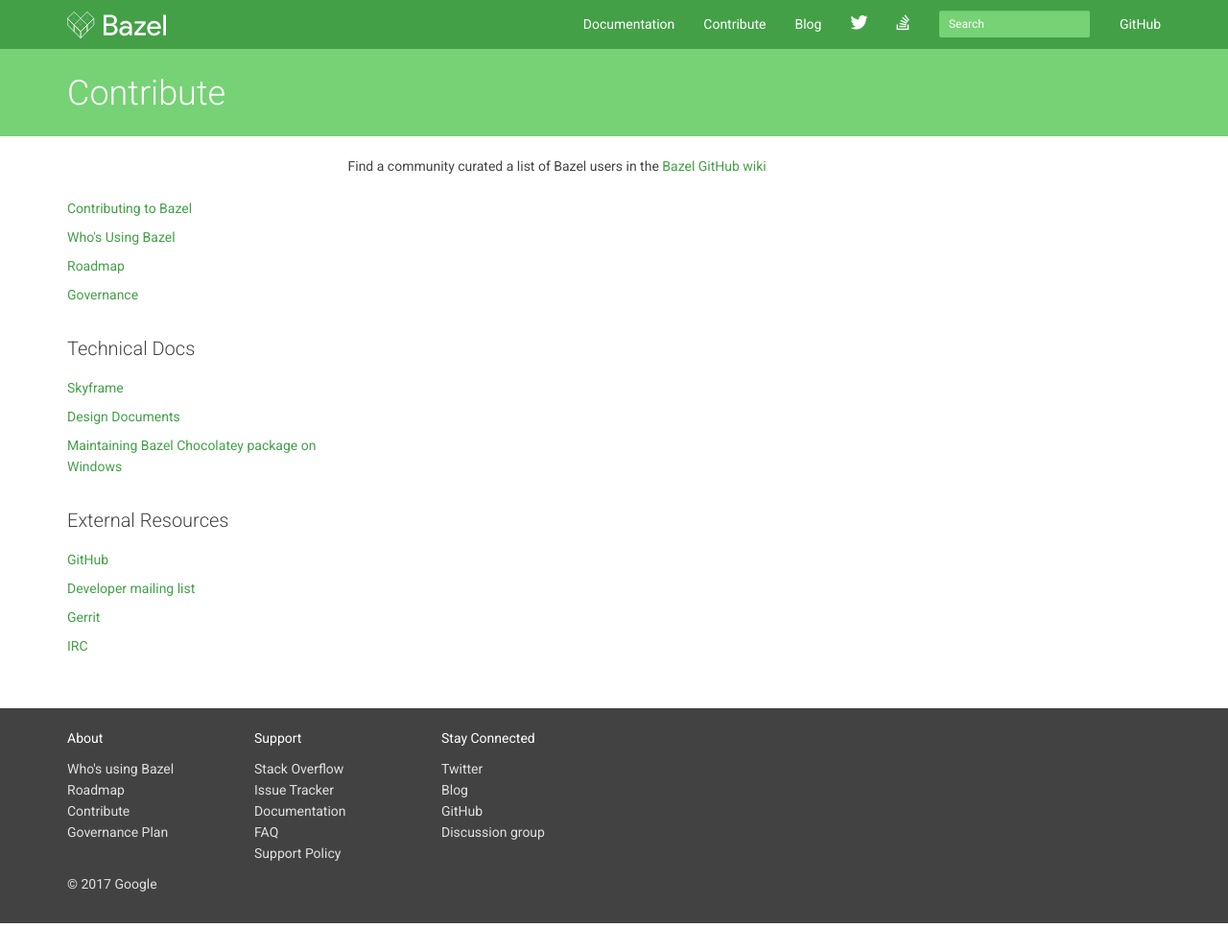
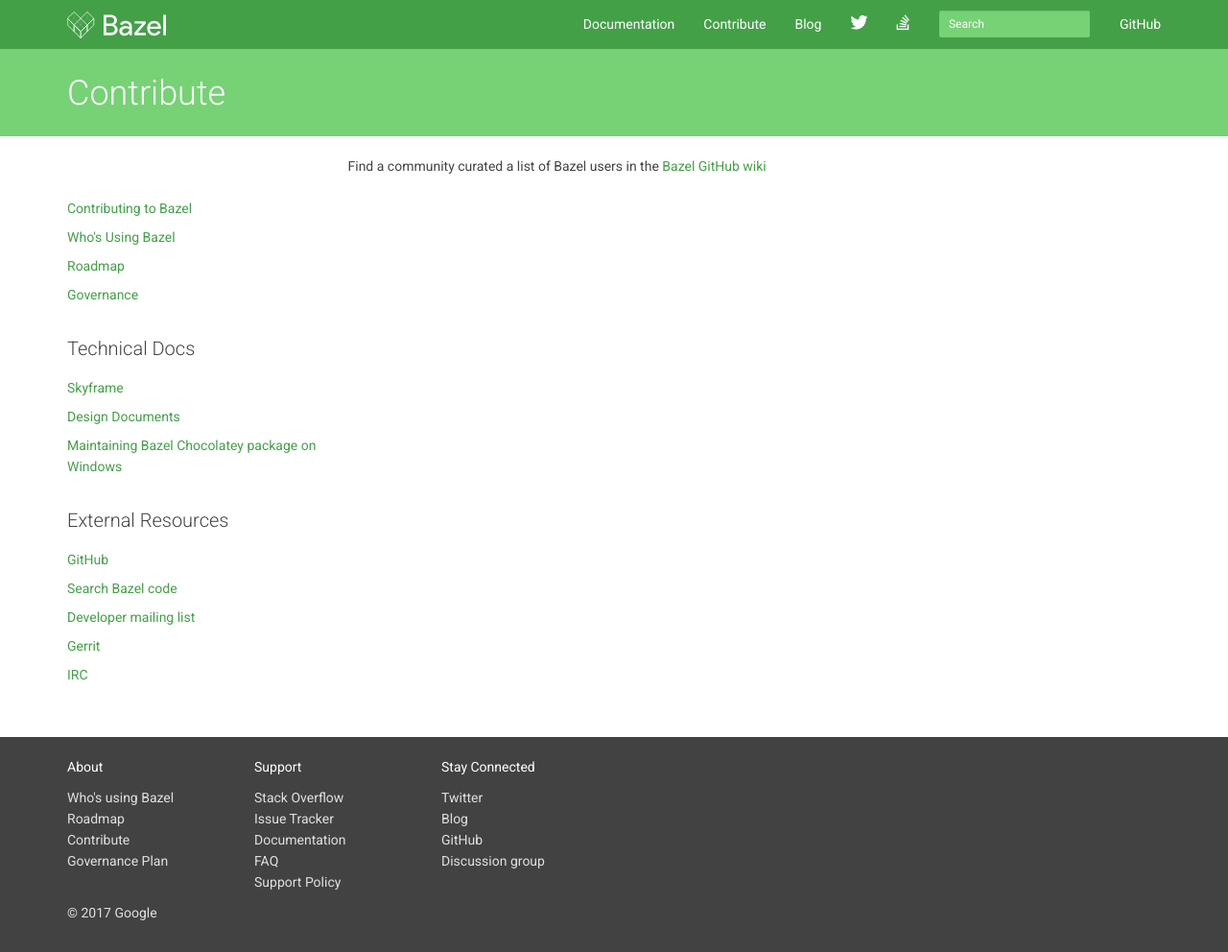
Before and after one commit to bazelbuild/bazel-website, a Jekyll site: the page built from users.md, in a window 1280 px wide and 992 px high. Shown: the whole window at 96% size. Built offline with Jekyll 4.4.1, drawn with Linux system fonts in a browser that asks for light colours; nearby versions of some CDN libraries; library files that are not in the unit come from our copies; Markdown is read by kramdown in place of the engine named in the settings.

Commit message:
Add a link to cs.bazel.build (#52)

```diff
--- a/_layouts/contribute.html
+++ b/_layouts/contribute.html
@@ -38,6 +38,7 @@
             <h3>External Resources</h3>
             <ul class="sidebar-nav">
               <li><a href="https://github.com/bazelbuild/bazel">GitHub</a></li>
+              <li><a href="https://cs.bazel.build/">Search Bazel code</a><li>
               <li><a href="https://groups.google.com/forum/#!forum/bazel-dev">Developer mailing list</a></li>
               <li><a href="https://bazel-review.googlesource.com">Gerrit</a></li>
               <li><a href="irc://irc.freenode.net/bazel">IRC</a><li>
```
